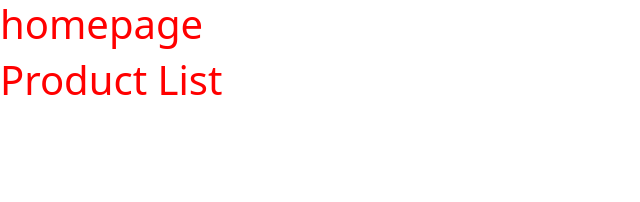
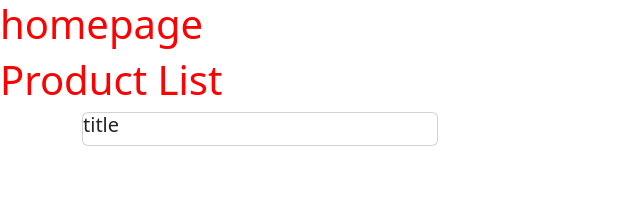
Before and after one commit to IreneChicca/vite-boolfolio, a Vue app: page / in a window 1280 px wide. Shown: the top 202 px of the page, without its empty margins (0-640 px from the left). Built offline with nearby package versions, Linux system fonts and the light colour scheme; no server answers.

Commit message:
Add props

```diff
--- a/package.json
+++ b/package.json
@@ -9,6 +9,7 @@
     "preview": "vite preview"
   },
   "dependencies": {
+    "axios": "^1.6.0",
     "bootstrap": "^5.3.2",
     "vue": "^3.3.4"
   },
--- a/src/App.vue
+++ b/src/App.vue
@@ -1,19 +1,33 @@
 <script>
 import ProjectList from "./components/ProjectList.vue";
+import axios from "axios";
 
 export default {
   data() {
-    return {};
+    return {
+      projects: [],
+      api: { baseUrl: "http://127.0.0.1:8000/api/projects" },
+    };
   },
 
   components: { ProjectList },
+  methods: {
+    fetchPosts(uri = this.api.baseUrl + "projects") {
+      axios.get(uri).then((response) => {
+        this.projects = response.data.data;
+      });
+    },
+  },
+  created() {
+    this.fetchPosts();
+  },
 };
 </script>
 
 <template>
   <h1>homepage</h1>
 
-  <ProjectList></ProjectList>
+  <ProjectList :projects="projects" />
 </template>
 
 <style lang="scss"></style>
--- a/src/components/ProjectList.vue
+++ b/src/components/ProjectList.vue
@@ -5,11 +5,25 @@ export default {
       title: "Product List",
     };
   },
+
+  props: {
+    projects: Array,
+  },
 };
 </script>
 
 <template>
   <h1>{{ title }}</h1>
+
+  <div class="container">
+    <div class="row row-cols-3">
+      <div class="col">
+        <div class="card">
+          <h5>title</h5>
+        </div>
+      </div>
+    </div>
+  </div>
 </template>
 
 <style lang="scss" scoped></style>
```
Also changed, not shown: 1 other file (tests, documents, lock files or other folders).
